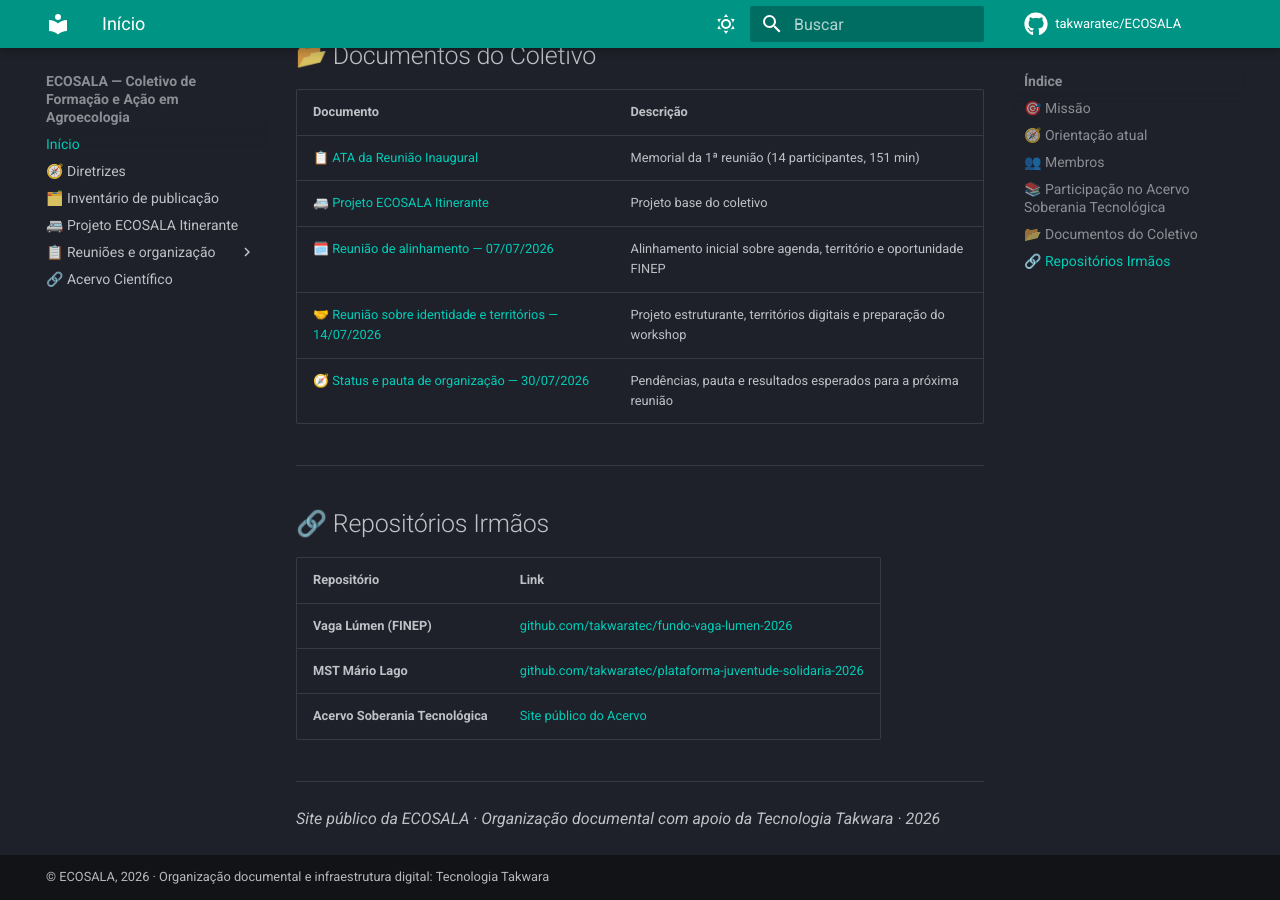
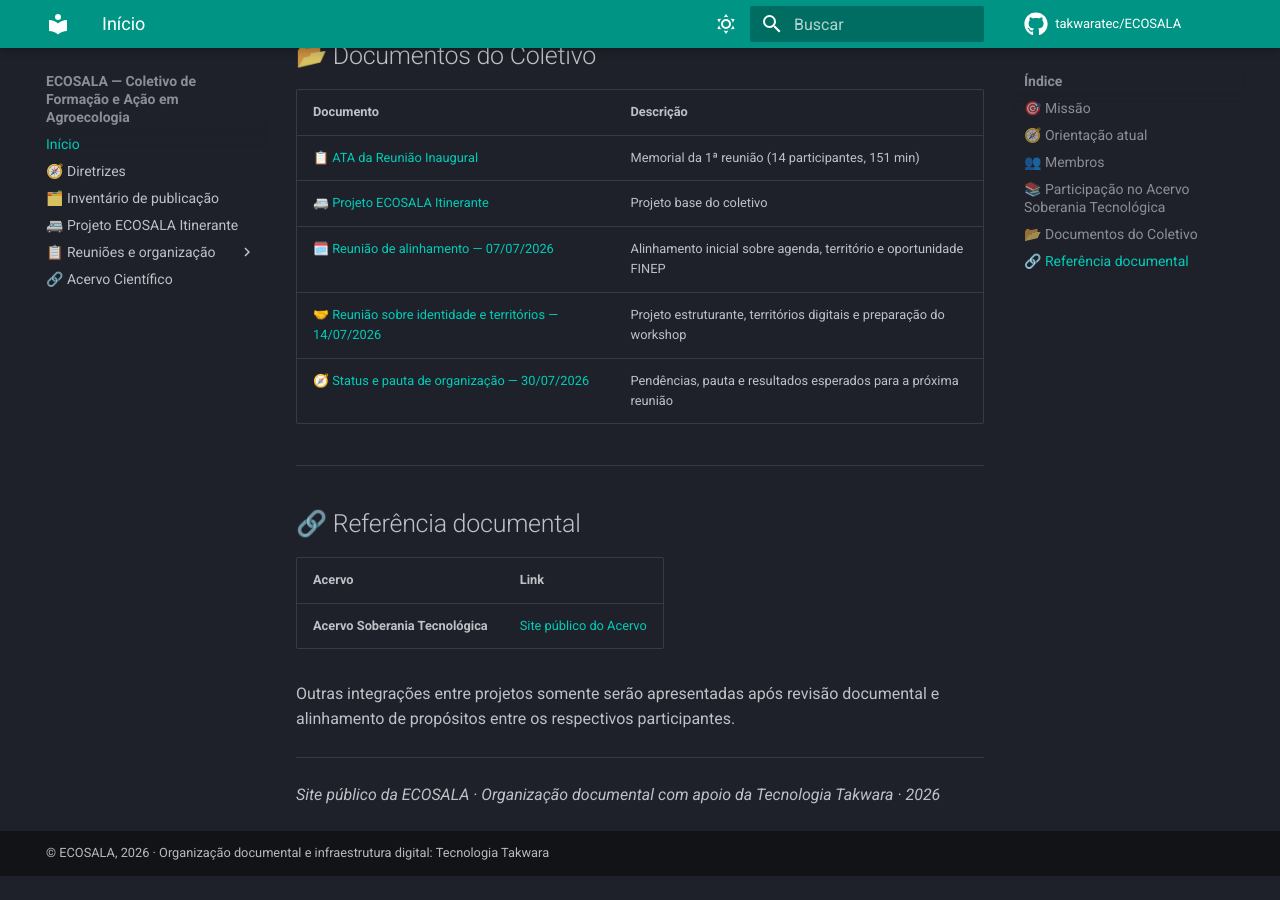
Before and after one commit to takwaratec/ECOSALA, an MkDocs documentation site: the page built from docs/index.md, in a window 1280 px wide and 900 px high, scrolled down 2117 px. Built offline with MkDocs 1.6.1 and Material for MkDocs 9.7.7, drawn with Linux system fonts in a browser that asks for light colours; comment, search, counter and statistics services are not loaded; after the commit the page ends 2993 px from its top, so only the background shows below that.

Commit message:
docs: suspende integracoes externas sem alinhamento

```diff
--- a/docs/index.md
+++ b/docs/index.md
@@ -65,13 +65,13 @@ Os perfis estruturados são incorporados progressivamente ao [Acervo Soberania T
 
 ---
 
-## 🔗 Repositórios Irmãos
+## 🔗 Referência documental
 
-| Repositório | Link |
+| Acervo | Link |
 |---|---|
-| **Vaga Lúmen (FINEP)** | [github.com/takwaratec/fundo-vaga-lumen-2026](https://github.com/takwaratec/fundo-vaga-lumen-2026) |
-| **MST Mário Lago** | [github.com/takwaratec/plataforma-juventude-solidaria-2026](https://github.com/takwaratec/plataforma-juventude-solidaria-2026) |
 | **Acervo Soberania Tecnológica** | [Site público do Acervo](https://takwaratec.github.io/acervo-soberania-tecnologica/) |
+
+Outras integrações entre projetos somente serão apresentadas após revisão documental e alinhamento de propósitos entre os respectivos participantes.
 
 ---
 
```
Also changed, not shown: README.md (+6 -30 lines).
